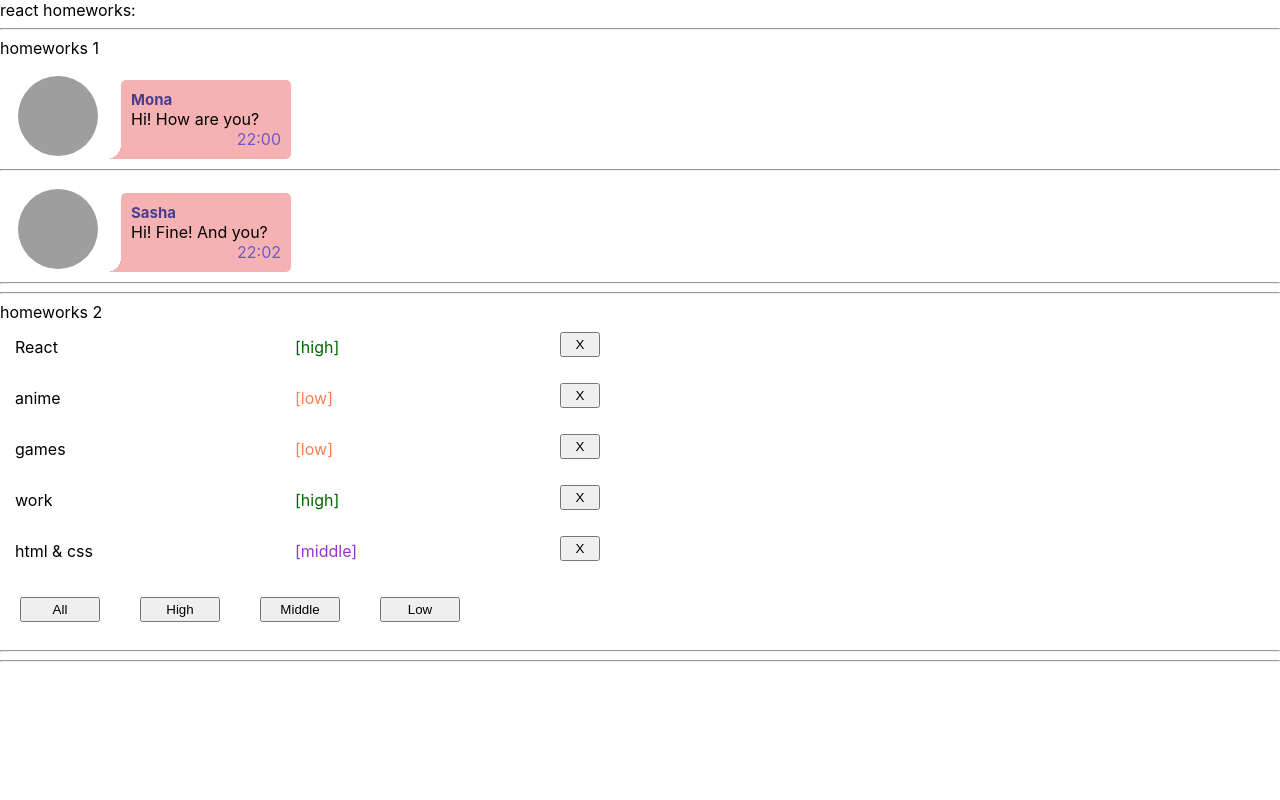
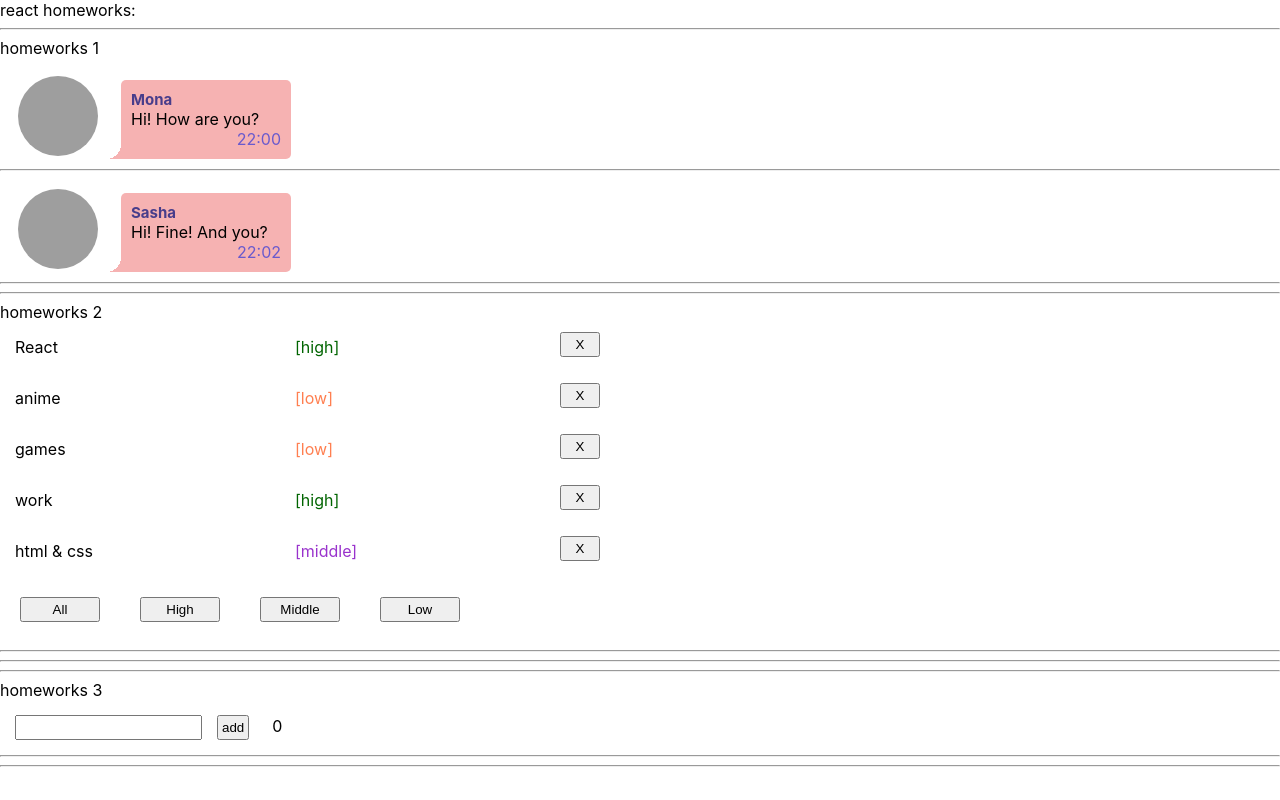
Before and after one commit to MonaMag/homeworks-ignat, a React (Create React App) app: page / in a window 1280 px wide. Built offline with nearby package versions, Linux system fonts and the light colour scheme; grey boxes are pictures that could not be loaded.

Commit message:
HW3  Work-with-input-Add-users-array

```diff
--- a/src/p1-main/m1-ui/u1-app/App.tsx
+++ b/src/p1-main/m1-ui/u1-app/App.tsx
@@ -2,6 +2,7 @@
 import s from './App.module.css'
 import HW1 from '../../../p2-homeworks/h1/HW1'
 import HW2 from '../../../p2-homeworks/h2/HW2'
+import HW3 from '../../../p2-homeworks/h3/HW3'
 
 
 function App() {
@@ -10,7 +11,7 @@
             <div>react homeworks:</div>
             <HW1/>
             <HW2/>
-            {/*<HW3/>*/}
+            <HW3/>
           {/*  <HW4/>*/}
             {/*<HW5/>*/}
 
```
